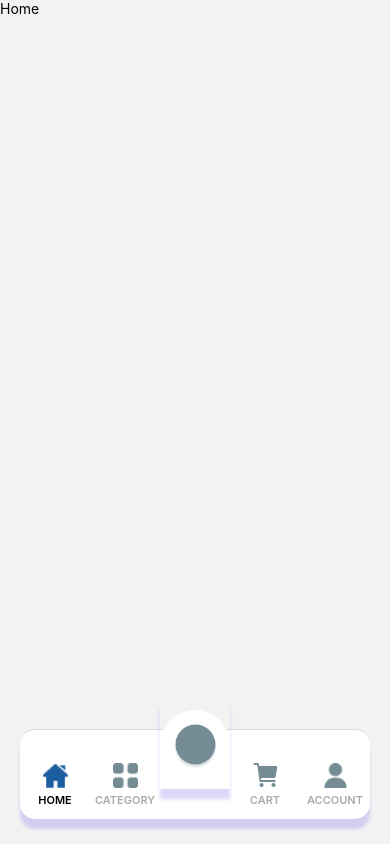
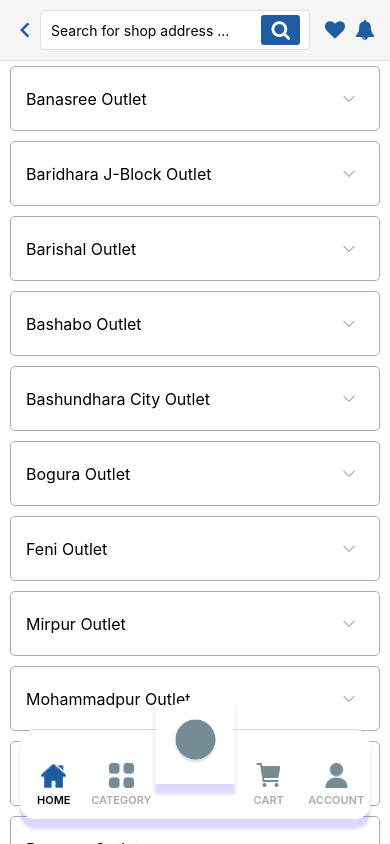
Before and after one commit to SkrChowdhury/sara-outlets, a React Native app: screen /Home in a window 390 px wide. Built offline with nearby package versions, Linux system fonts and the light colour scheme.

Commit message:
outlets design done

```diff
--- a/package.json
+++ b/package.json
@@ -17,10 +17,12 @@
     "react": "18.2.0",
     "react-native": "0.74.3",
     "react-native-gesture-handler": "^2.17.1",
+    "react-native-linear-gradient": "^2.8.3",
     "react-native-reanimated": "^3.14.0",
     "react-native-safe-area-context": "^4.10.8",
     "react-native-screens": "^3.32.0",
-    "react-native-splash-screen": "^3.3.0"
+    "react-native-splash-screen": "^3.3.0",
+    "react-native-vector-icons": "^10.1.0"
   },
   "devDependencies": {
     "@babel/core": "^7.20.0",
@@ -31,6 +33,7 @@
     "@react-native/metro-config": "0.74.85",
     "@react-native/typescript-config": "0.74.85",
     "@types/react": "^18.2.6",
+    "@types/react-native-vector-icons": "^6.4.18",
     "@types/react-test-renderer": "^18.0.0",
     "babel-jest": "^29.6.3",
     "eslint": "^8.19.0",
--- a/src/navigators/Tab.js
+++ b/src/navigators/Tab.js
@@ -13,16 +13,16 @@ const Tab = createBottomTabNavigator();
 const CustomTabBarButton = ({children, onPress}) => (
   <TouchableOpacity
     style={{
-      top: -30,
+      top: -35,
       justifyContent: 'center',
       alignItems: 'center',
       ...styles.shadow,
     }}>
     <View
       style={{
-        width: 70,
-        height: 70,
-        borderRadius: 35,
+        width: 80,
+        height: 80,
+        borderRadius: 50,
         backgroundColor: '#fff',
       }}>
       {children}
--- a/src/screens/Home/Home.tsx
+++ b/src/screens/Home/Home.tsx
@@ -1,13 +1,262 @@
-import { Text, View } from 'react-native'
+import {
+  Image,
+  ScrollView,
+  StyleSheet,
+  Text,
+  TextInput,
+  TouchableOpacity,
+  View,
+} from 'react-native';
+import React, {useState} from 'react';
 
-import React from 'react'
+import EvilIcons from 'react-native-vector-icons/EvilIcons';
+import Feather from 'react-native-vector-icons/Feather';
+import FontAwesome from 'react-native-vector-icons/FontAwesome';
+import MaterialIcons from 'react-native-vector-icons/MaterialIcons';
 
 const Home = () => {
+  const [selectedOutlet, setSelectedOutlet] = useState(null);
+  const handleOutletClick = outlet => {
+    setSelectedOutlet(selectedOutlet === outlet ? null : outlet);
+    console.log(outlet);
+  };
+
   return (
-    <View>
-      <Text>Home</Text>
+    <View style={styles.container}>
+      <View style={styles.header}>
+        <MaterialIcons name="keyboard-arrow-left" size={30} color="#1F5DA0" />
+        <TextInput
+          style={styles.searchInput}
+          placeholder="Search for shop address ..."
+        />
+        <FontAwesome
+          name="search"
+          size={20}
+          color="#1F5DA0"
+          style={styles.searchIcon}
+        />
+        <View style={styles.iconsContainer}>
+          <FontAwesome
+            name="heart"
+            size={20}
+            color="#1F5DA0"
+            style={styles.icon}
+          />
+          <FontAwesome
+            name="bell"
+            size={20}
+            color="#1F5DA0"
+            style={styles.icon}
+          />
+        </View>
+      </View>
+      <ScrollView style={{}}>
+        {[
+          'Banasree Outlet',
+          'Baridhara J-Block Outlet',
+          'Barishal Outlet',
+          'Bashabo Outlet',
+          'Bashundhara City Outlet',
+          'Bogura Outlet',
+          'Feni Outlet',
+          'Mirpur Outlet',
+          'Mohammadpur Outlet',
+          'Rajshahi Outlet',
+          'Rangpur Outlet',
+          'Sylhet Outlet',
+          'Uttara Outlet',
+        ].map((outlet, index) => (
+          <>
+            <TouchableOpacity
+              key={index}
+              style={styles.outletContainer}
+              onPress={() => handleOutletClick(outlet)}>
+              <Text style={styles.outletText}>{outlet}</Text>
+              <EvilIcons name="chevron-down" size={30} color="#ABABAB" />
+            </TouchableOpacity>
+            {selectedOutlet === outlet && (
+              <>
+                <TouchableOpacity
+                  key={index}
+                  style={styles.outletContainerDetails}
+                  onPress={() => handleOutletClick(outlet)}>
+                  <Text style={styles.outletTextDetails}>{outlet}</Text>
+                  <EvilIcons name="chevron-up" size={30} color="#FFF" />
+                </TouchableOpacity>
+                <View style={styles.outletDetailsContainer}>
+                  <Image
+                    source={{
+                      uri: 'https://encrypted-tbn0.gstatic.com/images?q=tbn:ANd9GcTueImEnNhEWQCiblhlIPk58O1ypBxo9GamQvhWr0nKLaxTNZg6E7n1ZsCYPSYJ5Ci9F5Q&usqp=CAU',
+                    }} // Replace with actual image URL
+                    style={styles.outletDetailsImage}
+                  />
+                  <View style={styles.outletDetailsInfoContainer}>
+                    <Text style={styles.outletDetailsTitle}>{outlet}</Text>
+                    <Text style={styles.outletDetailsText}>
+                      Address: Block-E, Road-01, Plot-48, Banasree, Dhaka-1219.
+                    </Text>
+                    <Text style={styles.outletDetailsText}>
+                      Business Hours:
+                    </Text>
+                    <Text style={styles.outletDetailsText}>
+                      10:00 AM to 08:00 PM (Everyday)
+                    </Text>
+                    <Text style={styles.outletDetailsText}>
+                      Contact Number:
+                    </Text>
+                    <Text style={styles.outletDetailsText}>
+                      +8801870728448, +8801870728449
+                    </Text>
+                    <TouchableOpacity
+                      style={styles.outletDetailsButton}
+                      // onPress={handlePress}
+                    >
+                      <Text style={styles.outletDetailsButtonText}>
+                        Get Direction
+                      </Text>
+                      <Feather name="arrow-right" size={20} color="#1F5DA0" />
+                    </TouchableOpacity>
+                  </View>
+                </View>
+              </>
+            )}
+          </>
+        ))}
+      </ScrollView>
     </View>
-  )
-}
+  );
+};
 
-export default Home
+const styles = StyleSheet.create({
+  container: {
+    flex: 1,
+    backgroundColor: '#fff',
+  },
+  header: {
+    flexDirection: 'row',
+    alignItems: 'center',
+    padding: 10,
+    backgroundColor: '#f5f5f5',
+    borderBottomWidth: 1,
+    borderBottomColor: '#ddd',
+  },
+  searchInput: {
+    flex: 1,
+    height: 40,
+    borderRadius: 5,
+    borderColor: '#ddd',
+    borderWidth: 1,
+    paddingLeft: 10,
+    backgroundColor: '#fff',
+  },
+  searchIcon: {
+    position: 'absolute',
+    right: 90,
+    backgroundColor: '#1F5DA0',
+    borderRadius: 3,
+    color: '#fff',
+    paddingHorizontal: 10,
+    paddingVertical: 5,
+  },
+  iconsContainer: {
+    flexDirection: 'row',
+    marginLeft: 10,
+  },
+  icon: {
+    marginHorizontal: 5,
+  },
+  outletContainer: {
+    flexDirection: 'row',
+    justifyContent: 'space-between',
+    alignItems: 'center',
+    padding: 15,
+    marginHorizontal: 10,
+    marginVertical: 5,
+    borderWidth: 1,
+    borderColor: '#ABABAB',
+    borderRadius: 5,
+  },
+  outletContainerDetails: {
+    flexDirection: 'row',
+    justifyContent: 'space-between',
+    alignItems: 'center',
+    padding: 15,
+    marginHorizontal: 10,
+    marginVertical: 5,
+    borderWidth: 1,
+    borderColor: '#ABABAB',
+    borderRadius: 5,
+    backgroundColor: '#1F5DA0',
+  },
+  outletText: {
+    fontSize: 16,
+  },
+  outletTextDetails: {
+    fontSize: 16,
+    color: '#fff',
+  },
+  image: {
+    width: '100%',
+    height: 200,
+    borderRadius: 5,
+    marginBottom: 10,
+  },
+  name: {
+    fontSize: 20,
+    fontWeight: 'bold',
+    marginBottom: 5,
+  },
+  address: {
+    fontSize: 16,
+    color: '#555',
+  },
+  detailContainer: {
+    padding: 15,
+    marginHorizontal: 10,
+    borderWidth: 1,
+    borderColor: '#ABABAB',
+    borderRadius: 5,
+    backgroundColor: '#f5f5f5',
+  },
+  outletDetailsContainer: {
+    flex: 1,
+    padding: 16,
+    backgroundColor: '#fff',
+  },
+  outletDetailsImage: {
+    width: '100%',
+    height: 200,
+    borderRadius: 8,
+  },
+  outletDetailsInfoContainer: {
+    marginTop: 16,
+    padding: 16,
+    backgroundColor: '#f8f8f8',
+    borderRadius: 8,
+  },
+  outletDetailsTitle: {
+    fontSize: 24,
+    fontWeight: 'bold',
+    marginBottom: 8,
+  },
+  outletDetailsText: {
+    fontSize: 16,
+    marginBottom: 4,
+  },
+  outletDetailsButton: {
+    marginTop: 16,
+    padding: 12,
+    width: 150,
+    borderRadius: 8,
+    borderWidth: 1,
+    borderColor: '#1F5DA0',
+    flexDirection: 'row',
+  },
+  outletDetailsButtonText: {
+    color: '#1F5DA0',
+    fontSize: 14,
+    marginRight: 5,
+  },
+});
+
+export default Home;
```
Also changed, not shown: react-native.config.js (added, +9 -0 lines), 3 other files (tests, documents, lock files or other folders).
